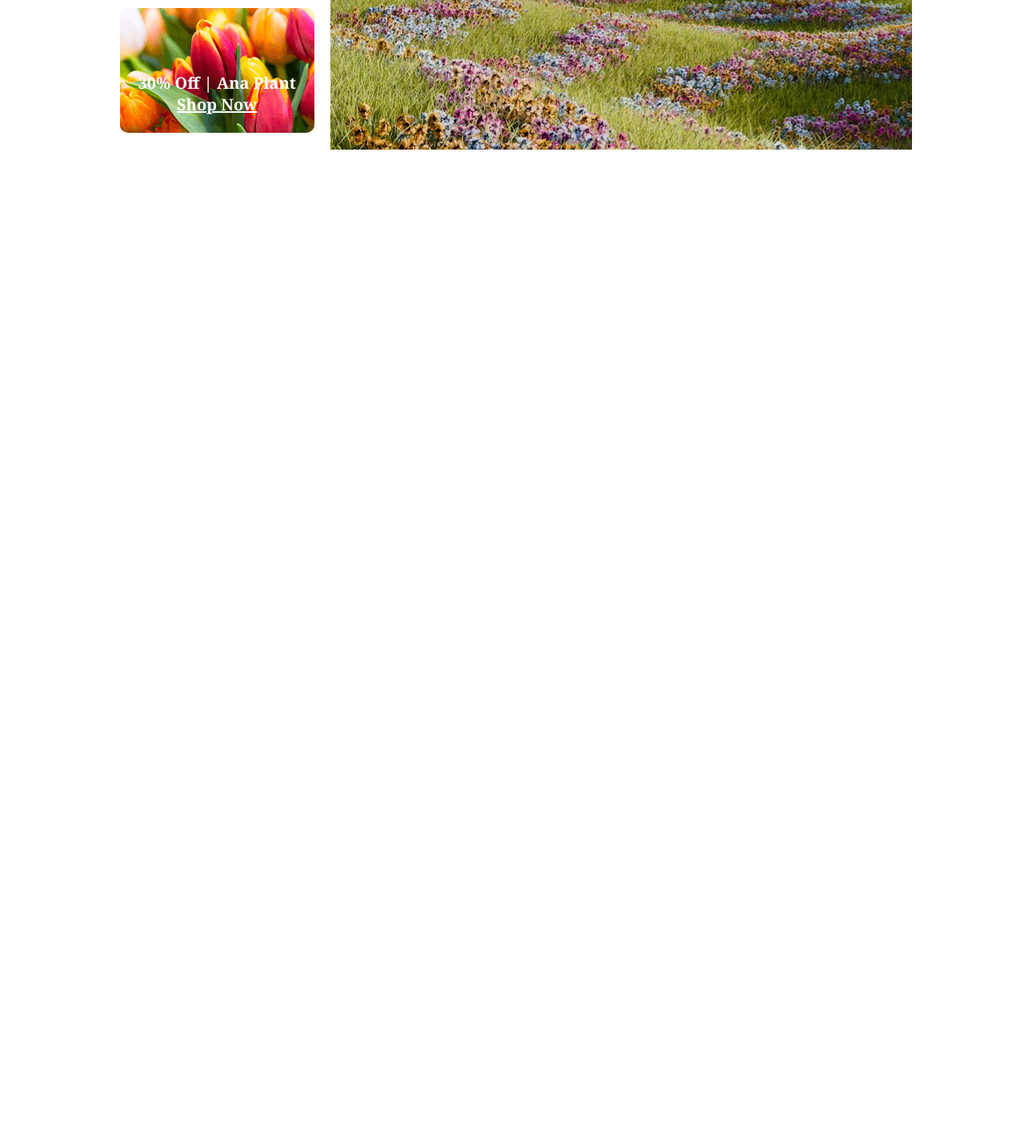
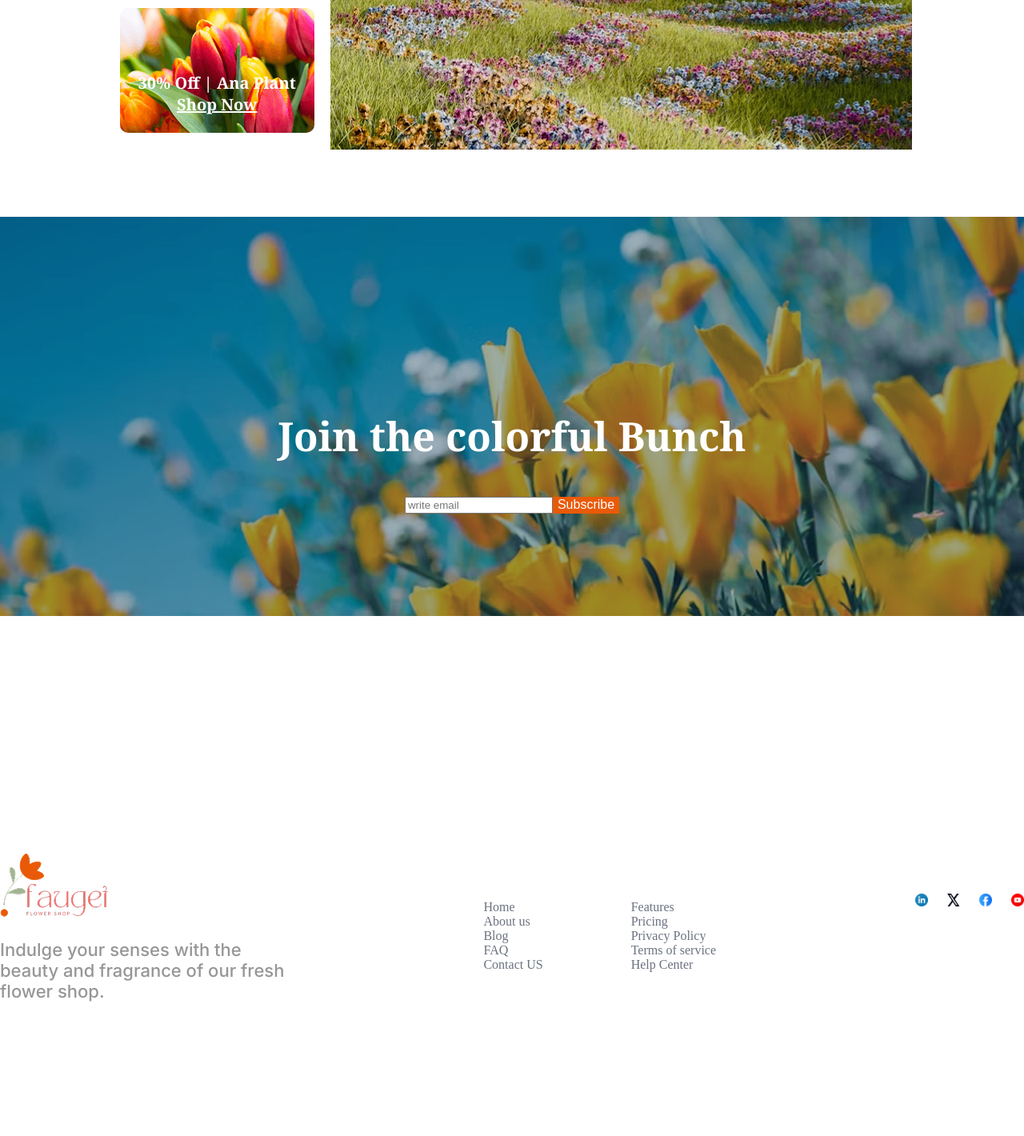
Before and after one commit to AliHayder84/second-assignment-ph, a plain HTML site: page index.html in a window 1280 px wide. Shown: the part 3638-5058 px from the top of the page at 80% size. Before the commit the page ends 3909 px from the top, so only its background shows below. Drawn offline with Linux system fonts and the light colour scheme.

Commit message:
completed footer section

```diff
--- a/index.html
+++ b/index.html
@@ -151,6 +151,54 @@
             <a class="discount-link" href="">Shop Now</a></p>
     </div>
 </section>
+
+<section class="form-section">
+    <h2 class="join-title noto-serif-bold">Join the colorful Bunch</h2>
+    <div class="form">
+        <input type="email" placeholder="write email">
+        <button class="form-btn">Subscribe</button>
+    </div>
+</section>
 </main>
+
+<footer>
+    <div class="footer-container">
+
+<div class="footer-1">
+    <img src="./assets/logo.png" alt="">
+    <p class="footer-description inter-normal">Indulge your senses with the<br> beauty and fragrance of our fresh<br>flower shop. </p>
+</div>
+
+    <div class="list-section">
+
+<div class="li-one">
+    <li class="footer-list">Home</li>
+            <li class="footer-list">About us</li>
+            <li class="footer-list"> Blog</li>
+            <li class="footer-list">FAQ</li>
+            <li class="footer-list">Contact US</li>
+</div>
+
+
+
+            <div class="li-two">
+            <li class="footer-list">Features</li>
+            <li class="footer-list">Pricing</li>
+            <li class="footer-list">Privacy Policy</li>
+            <li class="footer-list">Terms of service</li>
+            <li class="footer-list">Help Center</li>
+            </div>
+
+    </div>
+
+<div class="icon-container">
+    <img class="icons" src="./assets/icon-linkedin.png" alt="">
+    <img class="icons" src="./assets/icon-twitter.png" alt="">
+    <img class="icons" src="./assets/icon-facebook.png" alt="">
+    <img class="icons" src="./assets/icon-youtube.png" alt="">
+</div>
+
+    </div>
+</footer>
 </body>
 </html>
--- a/styles/styles.css
+++ b/styles/styles.css
@@ -172,13 +172,64 @@ margin-top: 133px;}
 .image-container{display: grid;
 grid-template-columns:1fr 3fr;
 gap: 20px;
-margin-bottom: 40px;
+margin-bottom: 200px;
 margin-left: 150px;
 margin-right: 140px;}
 .discount-link{color:#ffffff;}
 
 
 
+/* form styles */
+.join-title{text-align: center;
+font-weight: bold;
+font-size: 50px;
+color: #FFFFFF  ;}
+.form{text-align: center;
+display: flex;
+gap: 0px;
+justify-content: center;}
+.form-btn{color: #FFFFFF;
+font-weight: 500;
+font-size: 16px;
+background-color: #E95A08;
+border: none;}
+.form-section{background-image: url(../assets/news-letter-bg.png);
+height: 300px;
+width: 100%;
+margin-bottom: 150px;
+padding-top: 199px;}
+
+
+/* footer styles */
+
+
+
+.footer-description{font-size: 22px;
+color: #00000069;
+font-weight: 500;}
+
+.list-section{
+
+
+  display: flex;
+  gap: 110px;
+
+
+
+}
+.icon-container{display: flex;
+margin-bottom: 90px;
+gap: 24px;}
+.footer-list{list-style: none;
+color: #6B7280;}
+.icons{width: 1em;
+height: 1em;}
+
+.footer-container{display: flex;
+justify-content: center;
+align-items: center;
+height: 500px;
+justify-content: space-between;}
 
 /* mobile device */
 
@@ -221,6 +272,12 @@ margin: 60px auto;}
 gap: 100px;}
 .threee{padding-left:90px ;}
 
+.form-section{width: 82.8%;
+margin: 0px;}
+.join-title{padding-top: 0px;
+margin-bottom: 0px;
+text-align: center;}
 
+.input{padding-bottom: 2rem;}
 
 }
```
